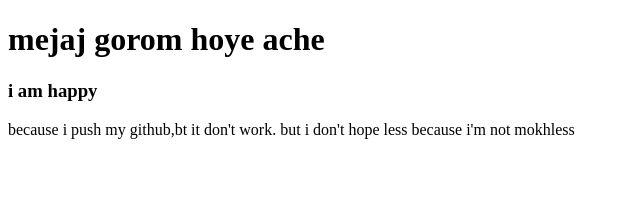
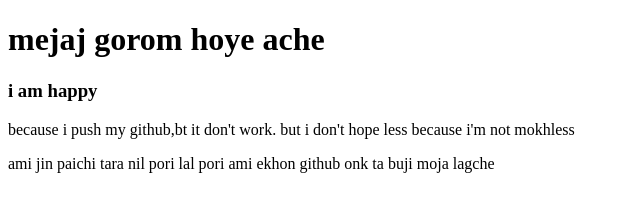
Before and after one commit to asif2703/my-first-web-site, a plain HTML site: page icon.html in a window 1280 px wide. Shown: the whole page, without its empty margins (0-640 px from the left). Drawn offline with Linux system fonts and the light colour scheme.

Commit message:
chere de kainda bachi

```diff
--- a/icon.html
+++ b/icon.html
@@ -1,10 +1,11 @@
 <!doctype html>
 <html>
 <head>
+    <title>github sikhchi baby</title>
 <body>
 <h1> mejaj gorom hoye ache</h1>
 <h3>i am happy</h3>
-<p>because i push my github,bt it don't work. but i don't hope less because i'm not mokhless</p>
+<p>because i push my github,bt it don't work. but i don't hope less because i'm not mokhless</p><p>ami jin paichi tara nil pori lal pori ami ekhon github onk ta buji moja lagche</p>
 
 </body>
 
```
